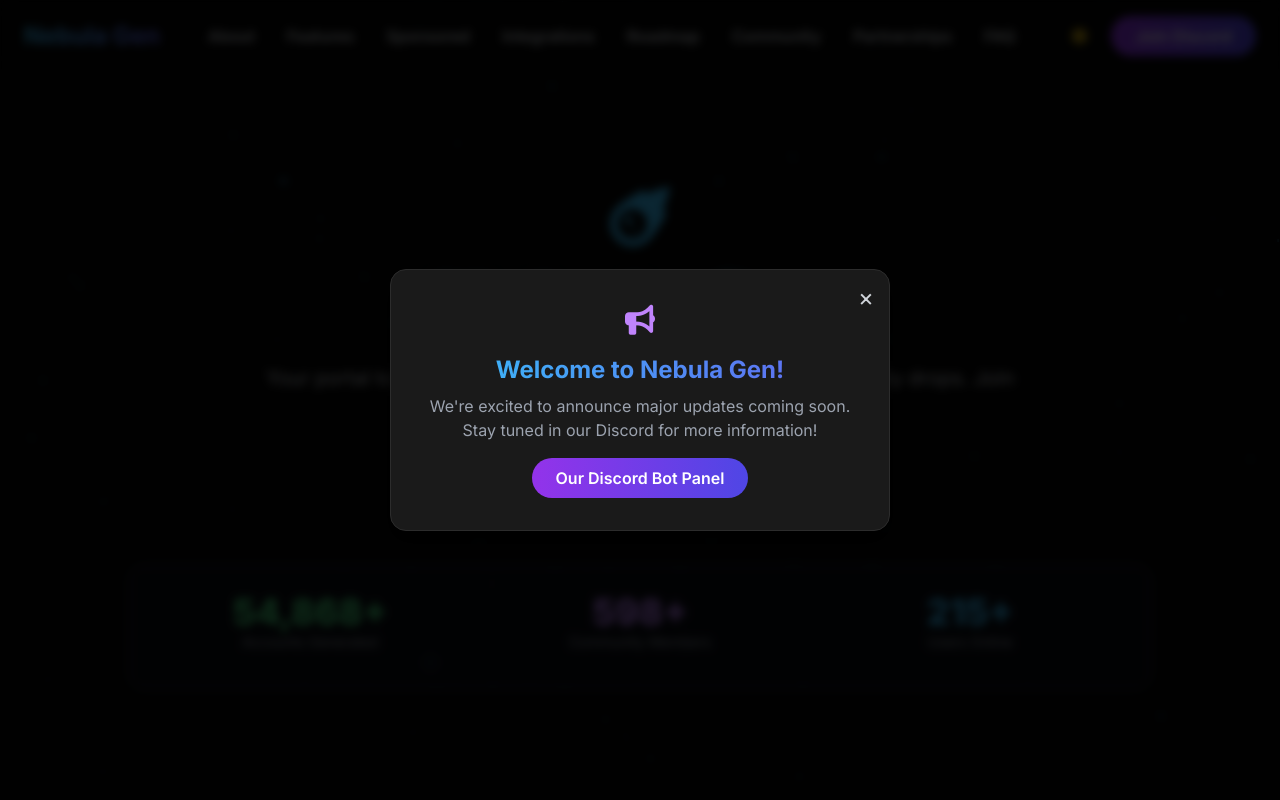
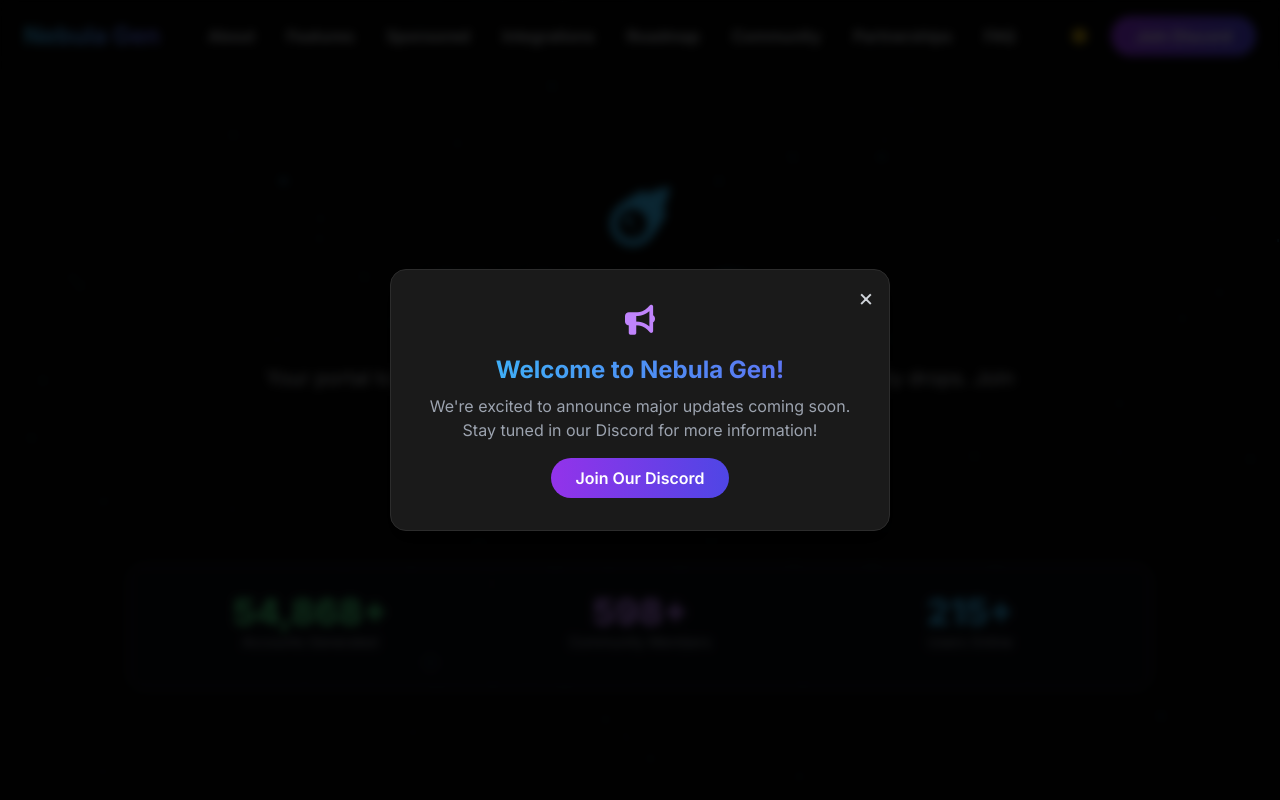
Before and after one commit to faisalgitt/nebulagen, a plain HTML site: page index.html in a window 1280 px wide. Shown: the top 800 px of the page. Drawn offline with nearby package versions, Linux system fonts and the light colour scheme; animation ran at ten frames a second.

Commit message:
Update index.html

```diff
--- a/index.html
+++ b/index.html
@@ -322,8 +322,8 @@
             <p class="text-gray-400 mb-4">
                 We're excited to announce major updates coming soon. Stay tuned in our Discord for more information!
             </p>
-            <a href="us-12.tridentnodes.in:25577" target="_blank" class="inline-flex items-center px-6 py-2 bg-gradient-to-r from-purple-600 to-indigo-600 text-white font-semibold rounded-full hover:from-purple-700 hover:to-indigo-700 transition-colors duration-300">
-                Our Discord Bot Panel
+            <a href="https://dsc.gg/nebulagen" target="_blank" class="inline-flex items-center px-6 py-2 bg-gradient-to-r from-purple-600 to-indigo-600 text-white font-semibold rounded-full hover:from-purple-700 hover:to-indigo-700 transition-colors duration-300">
+                Join Our Discord
             </a>
         </div>
     </div>
@@ -366,8 +366,8 @@
                     Your portal to free Minecraft accounts, exclusive rewards, and daily drops. Join the universe of endless gaming possibilities.
                 </p>
                 <div class="flex flex-col md:flex-row space-y-4 md:space-y-0 md:space-x-4">
-                    <a href="https://dsc.gg/nebulagen" target="_blank" class="inline-flex items-center justify-center px-8 py-3 bg-gradient-to-r from-sky-500 to-indigo-600 text-white font-semibold rounded-full shadow-lg hover:shadow-xl transform transition-transform duration-300 hover:scale-105">
-                        <i class="fab fa-discord mr-2"></i> Join Our Discord
+                    <a href="us-12.tridentnodes.in:25577" target="_blank" class="inline-flex items-center justify-center px-8 py-3 bg-gradient-to-r from-sky-500 to-indigo-600 text-white font-semibold rounded-full shadow-lg hover:shadow-xl transform transition-transform duration-300 hover:scale-105">
+                        <i class="fab fa-discord mr-2"></i> Our Discord Bot Panel
                     </a>
                 </div>
 
```
